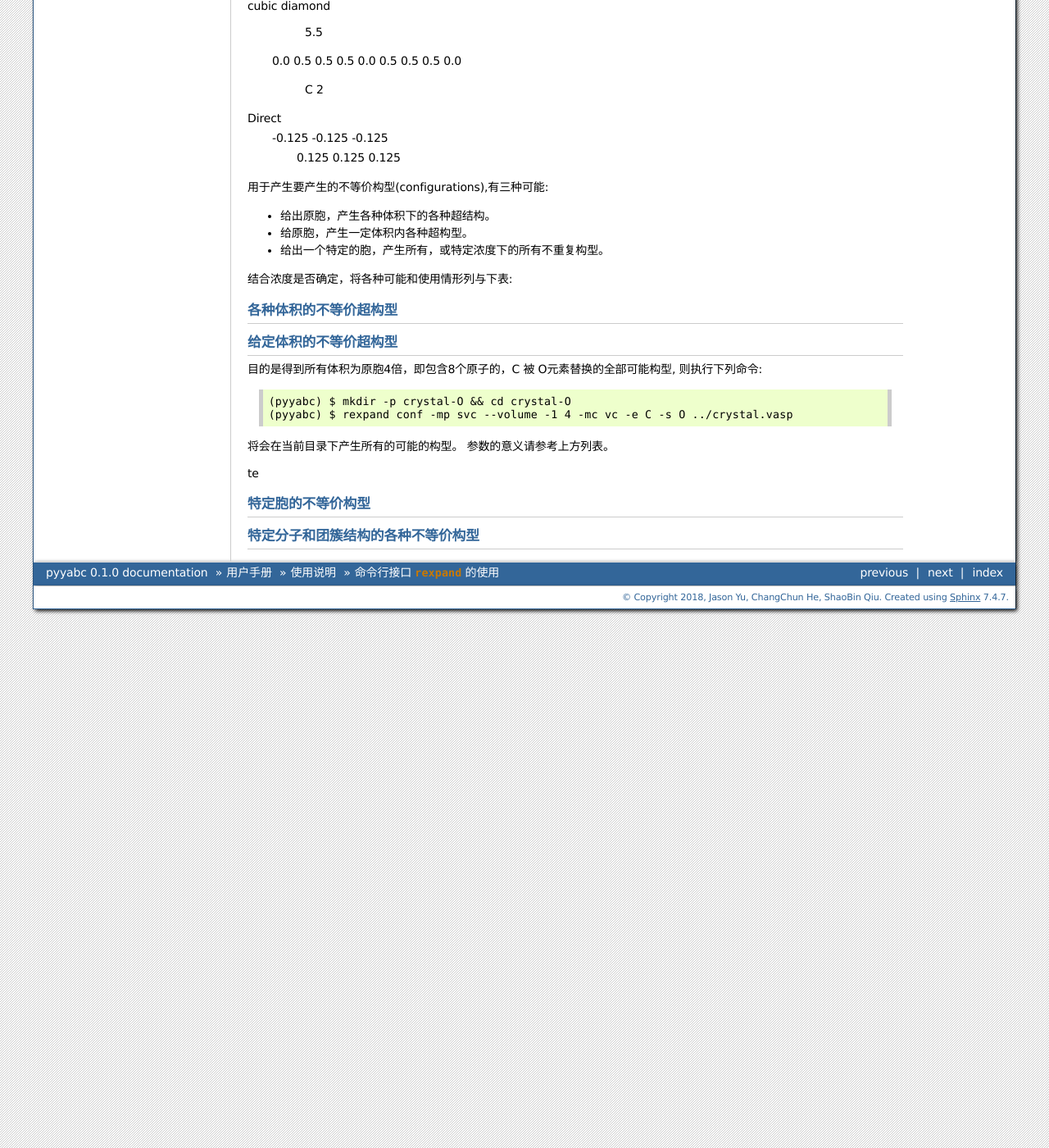
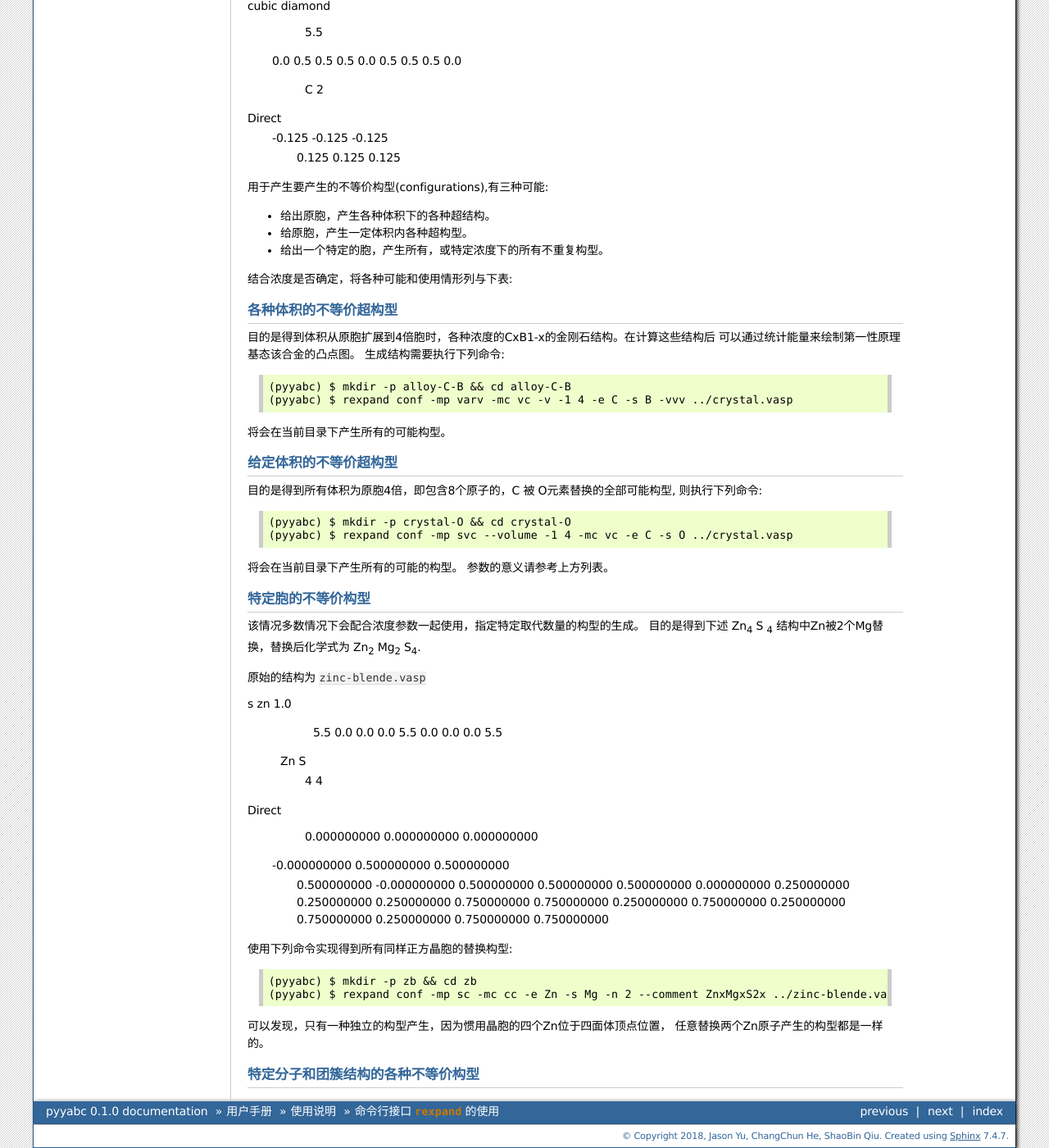
Before and after one commit to scut-ccmp/sagar, a Sphinx documentation site: the page built from docs/source/get_started/cmdline.rst, in a window 1280 px wide and 1400 px high, scrolled down 685 px. Shown: the whole window at 82% size. Built offline with Sphinx 7.4.7, drawn with Linux system fonts in a browser that asks for light colours.

Commit message:
cmdline documentations

```diff
--- a/docs/source/get_started/cmdline.rst
+++ b/docs/source/get_started/cmdline.rst
@@ -6,7 +6,7 @@
 
 可以使用 ``rexpand --help`` 和 ``rexpand <subcmd> --help`` 查看命令行使用帮助手册。
 
-其中特别注意在二维体系中可以使用 ``-L`` 参数指定不在z方向上扩展胞，此时需要确保z与x,y方向正交。
+其中特别注意在二维体系中可以使用 ``-d 2`` 参数指定不在z方向上扩展胞，此时需要确保z与x,y方向正交。
 
 子命令 ``rexpand cell`` 的使用
 +++++++++++++++++++++++++++++++++++
@@ -60,27 +60,62 @@ Direct
 各种体积的不等价超构型
 ^^^^^^^^^^^^^^^^^^^^^^^^^^^^^^
 
+目的是得到体积从原胞扩展到4倍胞时，各种浓度的CxB1-x的金刚石结构。在计算这些结构后
+可以通过统计能量来绘制第一性原理基态该合金的凸点图。
+生成结构需要执行下列命令::
+
+    (pyyabc) $ mkdir -p alloy-C-B && cd alloy-C-B
+    (pyyabc) $ rexpand conf -mp varv -mc vc -v -1 4 -e C -s B -vvv ../crystal.vasp
+
+将会在当前目录下产生所有的可能构型。
 
 给定体积的不等价超构型
 ^^^^^^^^^^^^^^^^^^^^^^^^^^^^^^
 
-
 目的是得到所有体积为原胞4倍，即包含8个原子的，C 被 O元素替换的全部可能构型,
 则执行下列命令::
+
     (pyyabc) $ mkdir -p crystal-O && cd crystal-O
     (pyyabc) $ rexpand conf -mp svc --volume -1 4 -mc vc -e C -s O ../crystal.vasp
 
 将会在当前目录下产生所有的可能的构型。
 参数的意义请参考上方列表。
 
-te
-
-
-
 特定胞的不等价构型
 ^^^^^^^^^^^^^^^^^^^^^^^^^^^^^^
 
+该情况多数情况下会配合浓度参数一起使用，指定特定取代数量的构型的生成。
+目的是得到下述 |Zn4S4| 结构中Zn被2个Mg替换，替换后化学式为 |Zn2Mg2S4|.
 
+.. |Zn4S4| replace:: Zn\ :sub:`4` S :sub:`4`
+.. |Zn2Mg2S4| replace:: Zn\ :sub:`2` Mg\ :sub:`2` S\ :sub:`4`
+
+原始的结构为 ``zinc-blende.vasp`` ::
+
+s zn
+1.0
+        5.5         0.0         0.0
+        0.0         5.5         0.0
+        0.0         0.0         5.5
+   Zn    S
+    4    4
+Direct
+     0.000000000         0.000000000         0.000000000
+    -0.000000000         0.500000000         0.500000000
+     0.500000000        -0.000000000         0.500000000
+     0.500000000         0.500000000         0.000000000
+     0.250000000         0.250000000         0.250000000
+     0.750000000         0.750000000         0.250000000
+     0.750000000         0.250000000         0.750000000
+     0.250000000         0.750000000         0.750000000
+
+使用下列命令实现得到所有同样正方晶胞的替换构型::
+
+    (pyyabc) $ mkdir -p zb && cd zb
+    (pyyabc) $ rexpand conf -mp sc -mc cc -e Zn -s Mg -n 2 --comment ZnxMgxS2x ../zinc-blende.vasp
+
+可以发现，只有一种独立的构型产生，因为惯用晶胞的四个Zn位于四面体顶点位置，
+任意替换两个Zn原子产生的构型都是一样的。
 
 特定分子和团簇结构的各种不等价构型
 ^^^^^^^^^^^^^^^^^^^^^^^^^^^^^^
```
